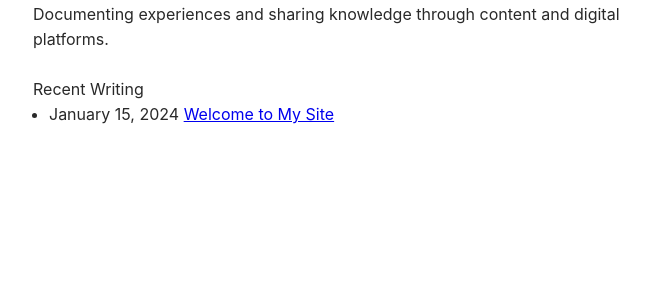
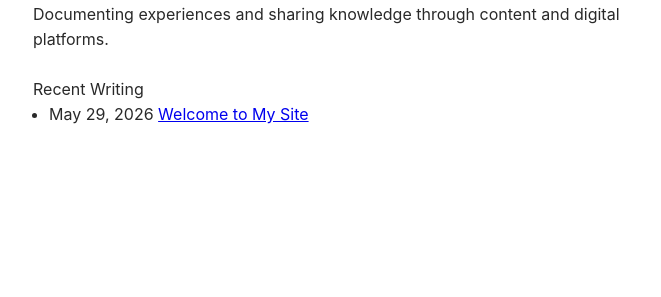
Before and after one commit to fyikamran/fyikamran.github.io, a Jekyll site: the page built from index.html, in a window 1280 px wide. Shown: the part 428-725 px from the top of the page, without its empty margins (291-952 px from the left). Built offline with Jekyll 4.4.1, drawn with Linux system fonts in a browser that asks for light colours.

Commit message:
Update 2026-05-29-welcome-to-my-site.md

```diff
--- a/_posts/2026-05-29-welcome-to-my-site.md
+++ b/_posts/2026-05-29-welcome-to-my-site.md
@@ -2,8 +2,8 @@
 layout: default
 title: "Welcome to My Site"
 description: "Hello World! this is the first post on this site"
-date: 2024-01-15
-last_modified_at: 2024-01-15
+date: 2026-05-29
+last_modified_at: 2026-05-31
 category: digital
 tags: [Markdown, jekyll]
 image: "/images/default-post.jpg"
```
